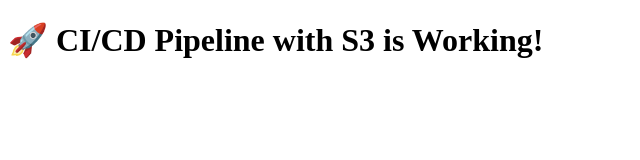
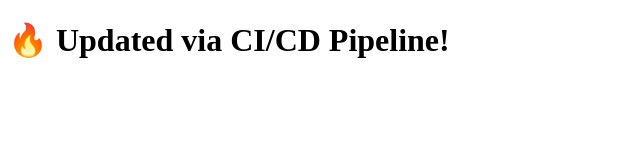
Before and after one commit to PunamMarathe24/ci-demo-python3, a plain HTML site: page index.html in a window 1280 px wide. Shown: the whole page, without its empty margins (0-640 px from the left). Drawn offline with Linux system fonts and the light colour scheme.

Commit message:
Update index.html

```diff
--- a/index.html
+++ b/index.html
@@ -4,6 +4,6 @@
     <title>CI/CD Demo</title>
 </head>
 <body>
-    <h1>🚀 CI/CD Pipeline with S3 is Working!</h1>
+  <h1>🔥 Updated via CI/CD Pipeline!</h1>
 </body>
 </html>
```
